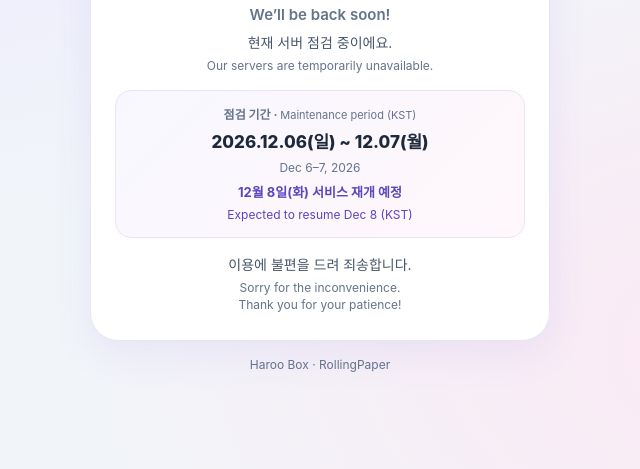
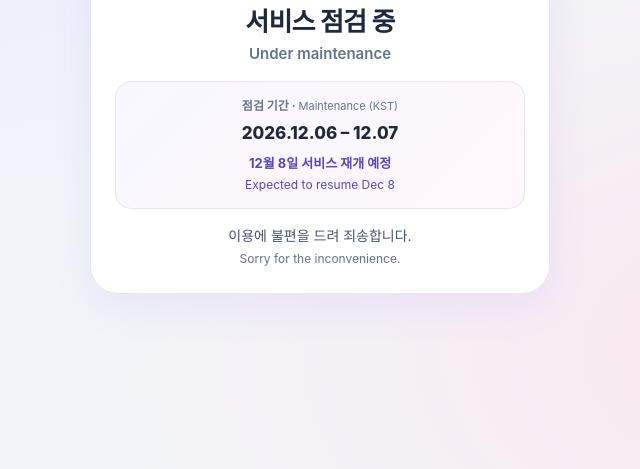
Before and after one commit to Moorisong/maintenance, a plain HTML site: page index.html in a window 1280 px wide. Shown: the part 331-800 px from the top of the page, without its empty margins (320-960 px from the left). Drawn offline with Linux system fonts and the light colour scheme.

Commit message:
Simplify bilingual maintenance notice to essential information

```diff
--- a/index.html
+++ b/index.html
@@ -51,13 +51,11 @@ footer{margin-top:14px;font-size:12px;color:#64748b;line-height:1.6}
 <div class="join" aria-hidden="true">+</div>
 <div class="brand"><div class="logo rp-logo" aria-hidden="true">💌</div><div class="brand-name rp-name" lang="en">RollingPaper</div></div>
 </header>
-<div class="status"><span class="dot" aria-hidden="true"></span>서비스 점검 중 <span class="sep" aria-hidden="true">·</span> <span class="en" lang="en">Under maintenance</span></div>
-<h1 id="heading">잠시 쉬어갈게요!<span class="en" lang="en">We’ll be back soon!</span></h1>
-<p>현재 서버 점검 중이에요.<span class="en" lang="en">Our servers are temporarily unavailable.</span></p>
-<div class="schedule"><div class="label">점검 기간 <span aria-hidden="true">·</span> <span class="en" lang="en">Maintenance period (KST)</span></div><div class="date">2026.12.06(일) ~ 12.07(월)<span class="en" lang="en">Dec 6–7, 2026</span></div><div class="resume">12월 8일(화) 서비스 재개 예정<span class="en" lang="en">Expected to resume Dec 8 (KST)</span></div></div>
-<p>이용에 불편을 드려 죄송합니다.<span class="en" lang="en">Sorry for the inconvenience.<br>Thank you for your patience!</span></p>
+<h1 id="heading">서비스 점검 중<span class="en" lang="en">Under maintenance</span></h1>
+<div class="schedule"><div class="label">점검 기간 · <span class="en" lang="en">Maintenance (KST)</span></div><div class="date">2026.12.06 – 12.07</div><div class="resume">12월 8일 서비스 재개 예정<span class="en" lang="en">Expected to resume Dec 8</span></div></div>
+<p>이용에 불편을 드려 죄송합니다.<span class="en" lang="en">Sorry for the inconvenience.</span></p>
 </section>
-<footer><span lang="en">Haroo Box · RollingPaper</span></footer>
+
 </main>
 </body>
 </html>
```
